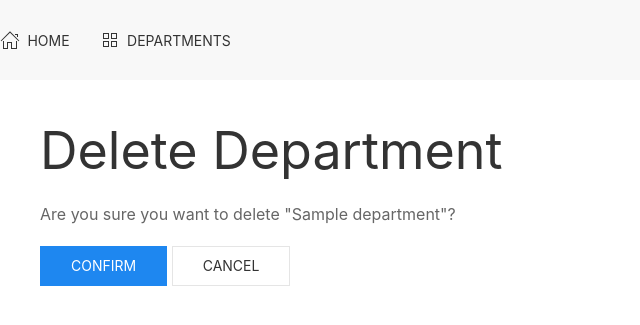
After one commit to duongdo27/university-directory, a Django app: page /department_delete/1 in a window 1280 px wide. The commit adds this page. Shown: the top 325 px of the page, without its empty margins (0-640 px from the left). Run offline with Django 3.2, Linux system fonts and the light colour scheme; tables that the repository leaves empty hold one stand-in row (values such as "Sample post"); some libraries are stand-ins or nearby versions.

Commit message:
Add delete department view

```diff
--- /dev/null
+++ b/directory/templates/delete_form.html
@@ -0,0 +1,8 @@
+<form class="uk-form-horizontal" method="post">
+  {% csrf_token %}
+  <p>Are you sure you want to delete "{{ object }}"?</p>
+  <button class="uk-button uk-button-primary" type="submit">Confirm</button>
+  {% if cancel_url %}
+    <a class="uk-button uk-button-default" href="{{ cancel_url }}">Cancel</a>
+  {% endif %}
+</form>
--- /dev/null
+++ b/directory/templates/department/delete.html
@@ -0,0 +1,6 @@
+{% extends 'base.html' %}
+{% block content %}
+<h1 class="uk-heading-small">Delete Department</h1>
+{% url 'department_list' as cancel_url %}
+{% include 'delete_form.html' with form=form cancel_url=cancel_url %}
+{% endblock %}
--- a/directory/templates/department/detail.html
+++ b/directory/templates/department/detail.html
@@ -3,6 +3,7 @@
 <h1 class="uk-heading-small">
     Department {{ department }}
     <a class="uk-align-right" uk-tooltip="Edit" href="{% url 'department_update' department.id %}"><span uk-icon="file-edit"></span></a>
+    <a class="uk-align-right" uk-tooltip="Delete" href="{% url 'department_delete' department.id %}"><span uk-icon="minus-circle"></span></a>
 </h1>
 
 <div class="uk-child-width-1-4@m uk-grid-small uk-grid-match" uk-grid>
--- a/directory/urls.py
+++ b/directory/urls.py
@@ -12,4 +12,5 @@ urlpatterns = [
     path('department/<int:pk>', views.DepartmentDetailView.as_view(), name='department_detail'),
     path('department_update/<int:pk>', views.DepartmentUpdateView.as_view(), name='department_update'),
     path('department_create', views.DepartmentCreateView.as_view(), name='department_create'),
+    path('department_delete/<int:pk>', views.DepartmentDeleteView.as_view(), name='department_delete'),
 ]
--- a/directory/views.py
+++ b/directory/views.py
@@ -3,6 +3,7 @@ from django.views.generic import ListView
 from django.views.generic import DetailView
 from django.views.generic import UpdateView
 from django.views.generic import CreateView
+from django.views.generic import DeleteView
 from django.urls import reverse_lazy
 
 from directory.models import Department
@@ -29,7 +30,6 @@ class DepartmentDetailView(DetailView):
 
 class DepartmentUpdateView(UpdateView):
     template_name = "department/update.html"
-    context_object_name = 'department'
     model = Department
     form_class = DepartmentForm
 
@@ -39,9 +39,14 @@ class DepartmentUpdateView(UpdateView):
 
 class DepartmentCreateView(CreateView):
     template_name = "department/create.html"
-    context_object_name = 'department'
     model = Department
     form_class = DepartmentForm
 
     def get_success_url(self):
         return reverse_lazy('department_detail', kwargs={'pk': self.object.id})
+
+
+class DepartmentDeleteView(DeleteView):
+    template_name = "department/delete.html"
+    model = Department
+    success_url = reverse_lazy('department_list')
```
